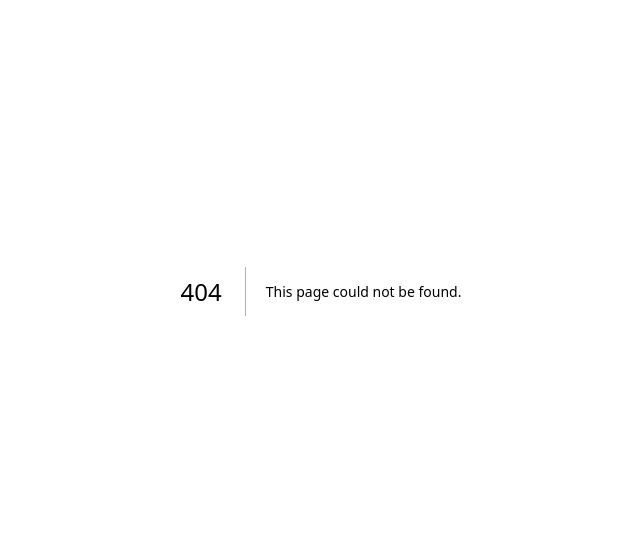
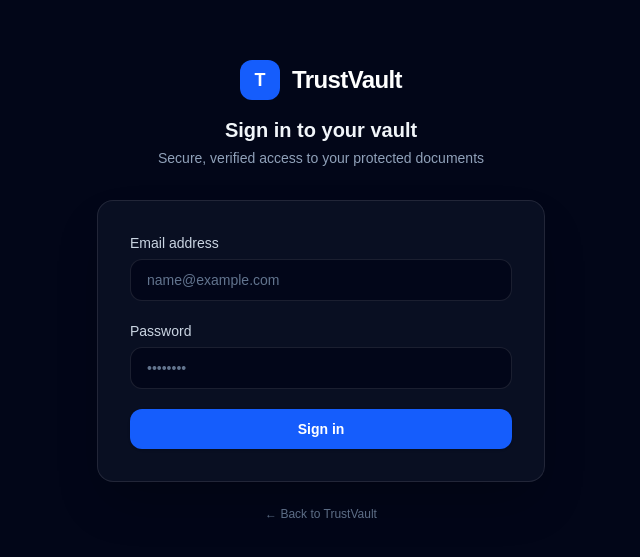
Before and after one commit to keerthijavvaji24/trustvault, a Next.js app: page /login in a window 1280 px wide. Before the commit this address had no page. Shown: the part 109-666 px from the top of the page, without its empty margins (319-959 px from the left). Built offline with nearby package versions, Linux system fonts and the light colour scheme.

Commit message:
feat: add Supabase authentication flow

```diff
--- /dev/null
+++ b/app/dashboard/page.tsx
@@ -0,0 +1,66 @@
+import { redirect } from 'next/navigation'
+import { createClient } from '@/lib/supabase/server'
+
+export const instant = false
+
+export default async function DashboardPage() {
+  const supabase = await createClient()
+
+  const {
+    data: { user },
+    error,
+  } = await supabase.auth.getUser()
+
+  if (error || !user) {
+    redirect('/login')
+  }
+
+  return (
+    <main className="min-h-screen bg-slate-950 text-white">
+      {/* Header */}
+      <header className="border-b border-white/10">
+        <div className="mx-auto flex max-w-6xl items-center justify-between px-6 py-4">
+          <div className="flex items-center gap-3">
+            <div className="flex h-9 w-9 items-center justify-center rounded-xl bg-blue-600 font-bold text-sm">
+              T
+            </div>
+            <span className="text-lg font-semibold tracking-tight">TrustVault</span>
+          </div>
+
+          <div className="flex items-center gap-3">
+            <span className="inline-flex items-center gap-1.5 rounded-full border border-emerald-400/20 bg-emerald-400/10 px-3 py-1 text-xs font-medium text-emerald-400">
+              <span className="h-1.5 w-1.5 rounded-full bg-emerald-400" />
+              Authenticated
+            </span>
+          </div>
+        </div>
+      </header>
+
+      {/* Main Content */}
+      <section className="mx-auto max-w-6xl px-6 py-12">
+        <div className="max-w-2xl">
+          <h1 className="text-3xl font-bold tracking-tight sm:text-4xl">Dashboard</h1>
+          <p className="mt-2 text-slate-400">
+            Protected area verified on the server via Supabase Auth.
+          </p>
+
+          <div className="mt-8 rounded-2xl border border-white/10 bg-slate-900/50 p-6">
+            <h2 className="text-xs font-semibold uppercase tracking-wider text-slate-400">
+              Authenticated Account
+            </h2>
+            <p className="mt-2 text-xl font-medium text-white">
+              {user.email}
+            </p>
+            <p className="mt-4 text-xs text-slate-500">
+              User ID: <span className="font-mono text-slate-400">{user.id}</span>
+            </p>
+          </div>
+
+          <div className="mt-6 rounded-xl border border-blue-500/20 bg-blue-500/5 p-4 text-sm text-blue-300">
+            This is a protected placeholder. Documents, permissions, roles, and secure storage will be implemented in subsequent steps.
+          </div>
+        </div>
+      </section>
+    </main>
+  )
+}
--- /dev/null
+++ b/app/login/page.tsx
@@ -0,0 +1,139 @@
+'use client'
+
+import { useState } from 'react'
+import { useRouter } from 'next/navigation'
+import Link from 'next/link'
+import { createClient } from '@/lib/supabase/client'
+
+export default function LoginPage() {
+  const router = useRouter()
+  const [email, setEmail] = useState('')
+  const [password, setPassword] = useState('')
+  const [errorMessage, setErrorMessage] = useState<string | null>(null)
+  const [isLoading, setIsLoading] = useState(false)
+
+  async function handleLogin(e: React.FormEvent<HTMLFormElement>) {
+    e.preventDefault()
+
+    if (isLoading) return
+
+    const trimmedEmail = email.trim()
+    if (!trimmedEmail || !password) {
+      setErrorMessage('Please enter both your email and password.')
+      return
+    }
+
+    setIsLoading(true)
+    setErrorMessage(null)
+
+    try {
+      const supabase = createClient()
+      const { error } = await supabase.auth.signInWithPassword({
+        email: trimmedEmail,
+        password,
+      })
+
+      if (error) {
+        // Generic error message to prevent account enumeration attacks
+        setErrorMessage('Invalid email or password. Please try again.')
+        setIsLoading(false)
+        return
+      }
+
+      // Successful login - redirect to dashboard and refresh router
+      router.push('/dashboard')
+      router.refresh()
+    } catch {
+      setErrorMessage('An unexpected error occurred. Please try again.')
+      setIsLoading(false)
+    }
+  }
+
+  return (
+    <main className="min-h-screen bg-slate-950 text-white flex flex-col items-center justify-center px-4 py-12">
+      <div className="w-full max-w-md">
+        {/* Header */}
+        <div className="text-center mb-8">
+          <Link href="/" className="inline-flex items-center gap-3 mb-4">
+            <div className="flex h-10 w-10 items-center justify-center rounded-xl bg-blue-600 font-bold text-lg">
+              T
+            </div>
+            <span className="text-2xl font-bold tracking-tight">TrustVault</span>
+          </Link>
+          <h1 className="text-xl font-semibold text-slate-100">Sign in to your vault</h1>
+          <p className="mt-1 text-sm text-slate-400">
+            Secure, verified access to your protected documents
+          </p>
+        </div>
+
+        {/* Form Card */}
+        <div className="rounded-2xl border border-white/10 bg-slate-900/60 p-8 shadow-2xl backdrop-blur-sm">
+          {errorMessage && (
+            <div
+              role="alert"
+              className="mb-6 rounded-xl border border-red-500/30 bg-red-500/10 p-3.5 text-sm text-red-200"
+            >
+              {errorMessage}
+            </div>
+          )}
+
+          <form onSubmit={handleLogin} className="space-y-5">
+            <div>
+              <label
+                htmlFor="email"
+                className="block text-sm font-medium text-slate-300 mb-1.5"
+              >
+                Email address
+              </label>
+              <input
+                id="email"
+                type="email"
+                autoComplete="email"
+                required
+                disabled={isLoading}
+                value={email}
+                onChange={(e) => setEmail(e.target.value)}
+                placeholder="name@example.com"
+                className="w-full rounded-xl border border-white/10 bg-slate-950/80 px-4 py-2.5 text-sm text-white placeholder-slate-500 focus:border-blue-500 focus:outline-none focus:ring-1 focus:ring-blue-500 disabled:opacity-50"
+              />
+            </div>
+
+            <div>
+              <label
+                htmlFor="password"
+                className="block text-sm font-medium text-slate-300 mb-1.5"
+              >
+                Password
+              </label>
+              <input
+                id="password"
+                type="password"
+                autoComplete="current-password"
+                required
+                disabled={isLoading}
+                value={password}
+                onChange={(e) => setPassword(e.target.value)}
+                placeholder="••••••••"
+                className="w-full rounded-xl border border-white/10 bg-slate-950/80 px-4 py-2.5 text-sm text-white placeholder-slate-500 focus:border-blue-500 focus:outline-none focus:ring-1 focus:ring-blue-500 disabled:opacity-50"
+              />
+            </div>
+
+            <button
+              type="submit"
+              disabled={isLoading}
+              className="w-full rounded-xl bg-blue-600 px-4 py-2.5 text-sm font-semibold text-white shadow-sm hover:bg-blue-500 focus:outline-none focus:ring-2 focus:ring-blue-500 focus:ring-offset-2 focus:ring-offset-slate-950 disabled:cursor-not-allowed disabled:opacity-50 transition-colors"
+            >
+              {isLoading ? 'Signing in...' : 'Sign in'}
+            </button>
+          </form>
+        </div>
+
+        <div className="mt-6 text-center text-xs text-slate-500">
+          <Link href="/" className="hover:text-slate-300 transition-colors">
+            ← Back to TrustVault
+          </Link>
+        </div>
+      </div>
+    </main>
+  )
+}
```
